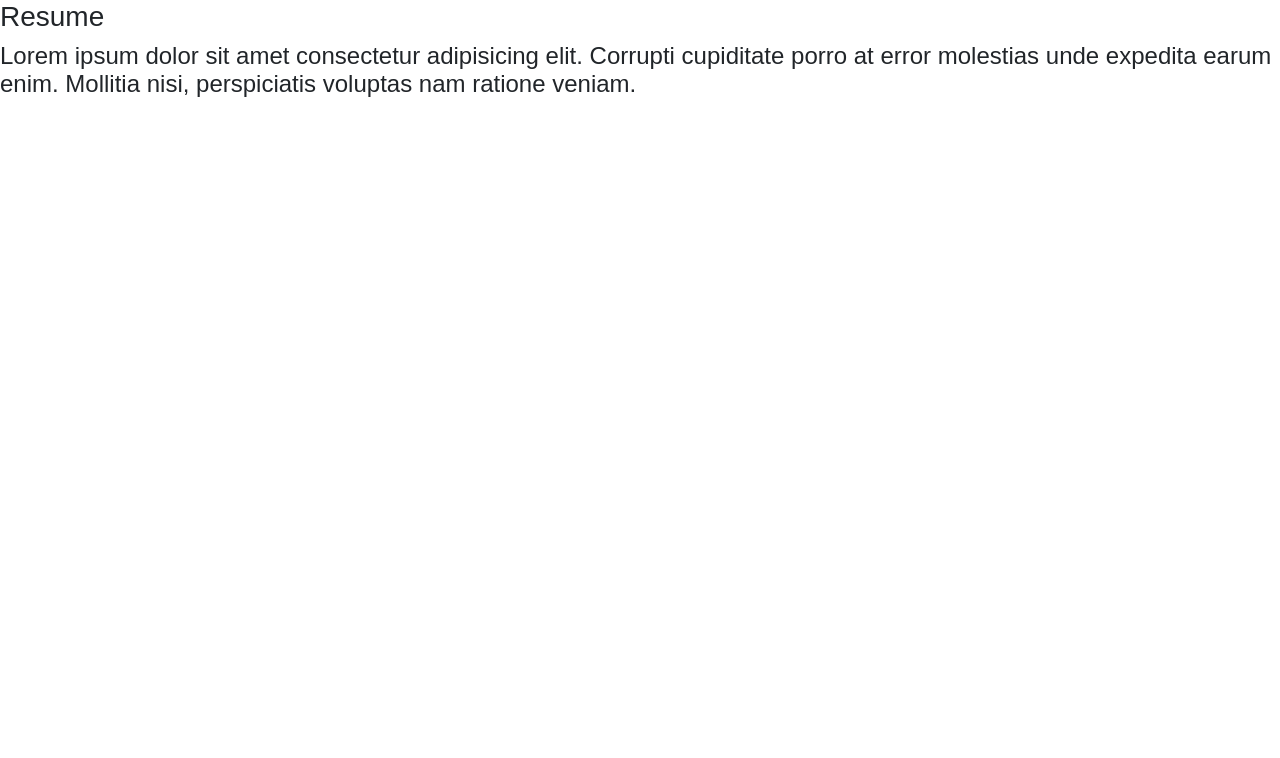
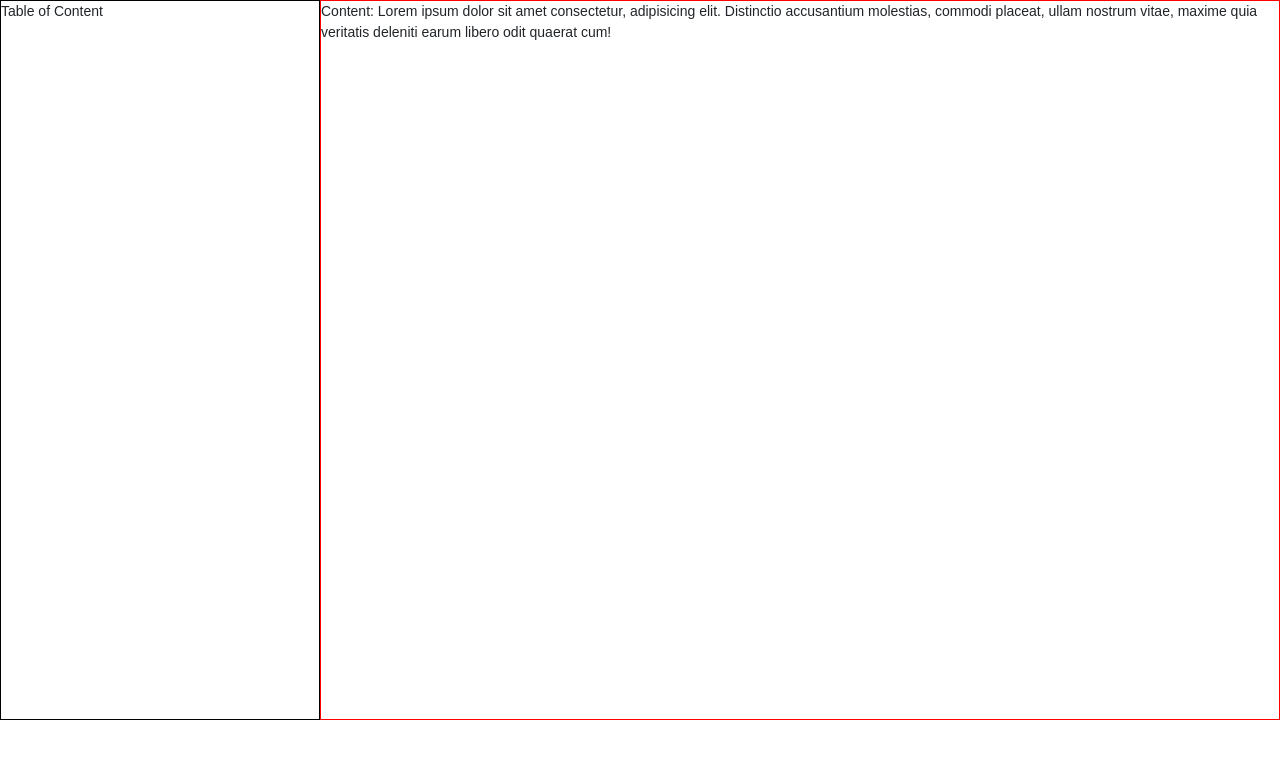
Before and after one commit to CheeseBoyd/react-resume, a React app: page /resume in a window 1280 px wide. Built offline with nearby package versions, Linux system fonts and the light colour scheme; a web font is replaced by a local one.

Commit message:
removed dependency

```diff
--- a/package.json
+++ b/package.json
@@ -3,7 +3,6 @@
   "version": "0.1.0",
   "private": true,
   "dependencies": {
-    "gh-pages": "^1.1.0",
     "material-ui": "^1.0.0-beta.33",
     "prop-types": "^15.6.0",
     "react": "^16.2.0",
@@ -13,12 +12,9 @@
     "styled-components": "^3.1.6"
   },
   "scripts": {
-    "predeploy": "npm run build",
-    "deploy": "gh-pages -d build",
     "start": "react-scripts start",
     "build": "react-scripts build",
     "test": "react-scripts test --env=jsdom",
     "eject": "react-scripts eject"
-  },
-   "homepage": "https://lanotsky.github.io/react-resume/"
+  }
 }
--- a/public/index.html
+++ b/public/index.html
@@ -28,7 +28,7 @@
     <!--Material ui icons -->
     <link href="https://fonts.googleapis.com/icon?family=Material+Icons"
       rel="stylesheet">
-    <title>React App</title>
+    <title>Online Resume</title>
   </head>
   <body>
     <noscript>
--- a/src/components/homepage/footer/Footer.js
+++ b/src/components/homepage/footer/Footer.js
@@ -19,7 +19,6 @@ const Footer = ({email})=>{
         <LinkToResume path={'/resume'} />
         <StyledFooter className="background-red-cool">
             <span>{email}</span>
-
         </StyledFooter>
         </div>
     )
--- a/src/components/resume/Resume.js
+++ b/src/components/resume/Resume.js
@@ -1,12 +1,33 @@
 import React from 'react';
+import styled from 'styled-components';
 
+const StyledMain = styled.div`
+    display: grid;
+    grid-template-columns: 320px 1fr;
+    min-height: 720px;
+`;
+
+const StyledTableOfContent = styled.div `
+    height: 100%;
+    border: 1px solid black;
+`;
+
+const StyledContent = styled.div`
+    height: 100%;
+    border: 1px solid red;
+`;
 
 const Resume = (props) =>{
     return(
-        <div>
-            <h3>Resume</h3>
-            <h4>Lorem ipsum dolor sit amet consectetur adipisicing elit. Corrupti cupiditate porro at error molestias unde expedita earum enim. Mollitia nisi, perspiciatis voluptas nam ratione veniam.</h4>
-        </div>
+        <StyledMain>
+            <StyledTableOfContent>
+                Table of Content
+            </StyledTableOfContent>
+
+            <StyledContent>
+            Content: Lorem ipsum dolor sit amet consectetur, adipisicing elit. Distinctio accusantium molestias, commodi placeat, ullam nostrum vitae, maxime quia veritatis deleniti earum libero odit quaerat cum!
+            </StyledContent>
+        </StyledMain>
     )
 }
 
```
Also changed, not shown: 1 other file.
